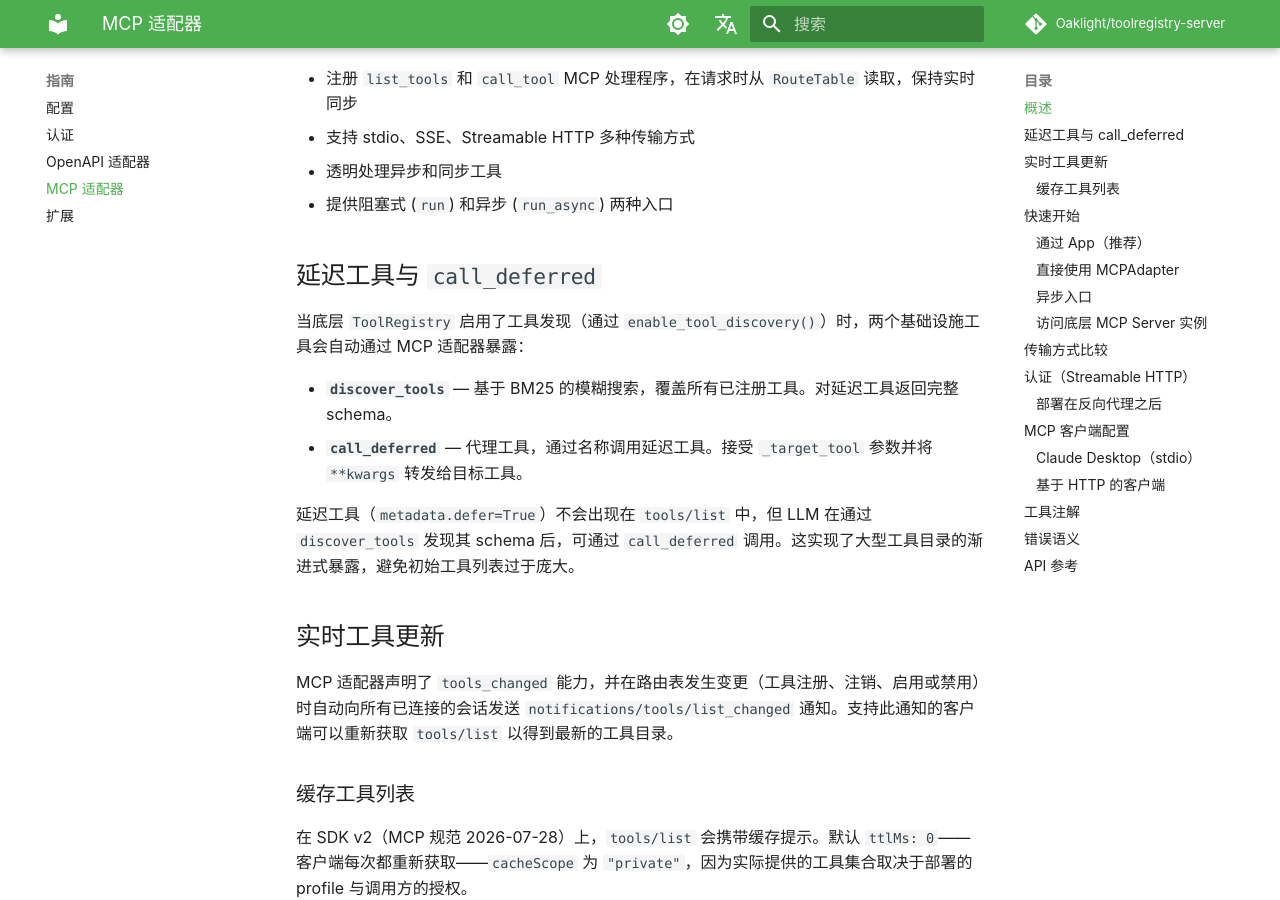
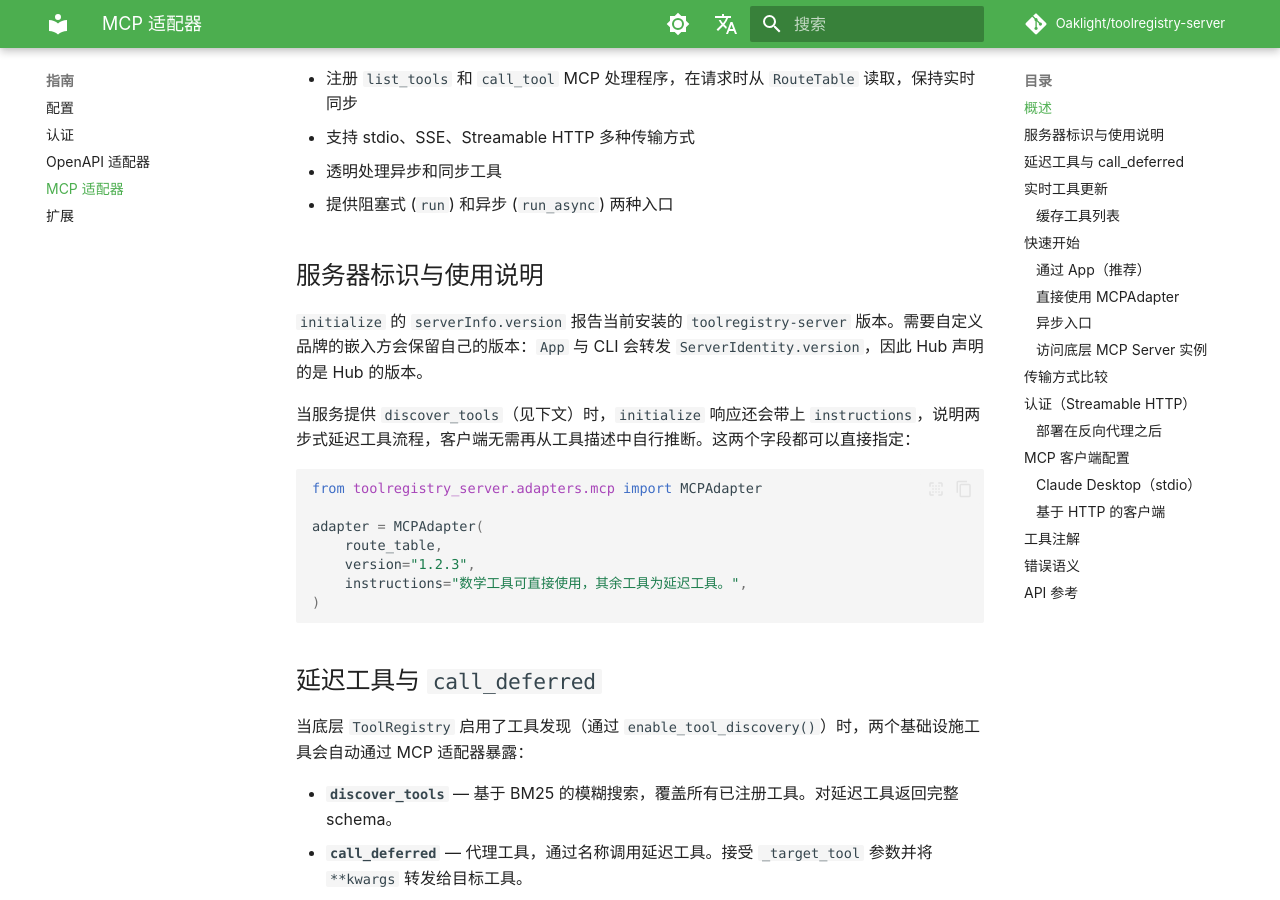
Before and after one commit to Oaklight/toolregistry-server, an MkDocs documentation site: the page built from docs/guides/mcp.md, in a window 1280 px wide and 900 px high, scrolled down 364 px. Built offline with MkDocs 1.6.1 and Material for MkDocs 9.7.7, drawn with Linux system fonts in a browser that asks for light colours; some web fonts are replaced; comment, search, counter and statistics services are not loaded.

Commit message:
docs: serverInfo 版本与使用说明（#79）及连接跟踪（#108）

````diff
--- a/docs/guides/mcp.md
+++ b/docs/guides/mcp.md
@@ -10,6 +10,22 @@ MCP 适配器通过 [模型上下文协议](https://modelcontextprotocol.io/)
 - 支持 stdio、SSE、Streamable HTTP 多种传输方式
 - 透明处理异步和同步工具
 - 提供阻塞式 (`run`) 和异步 (`run_async`) 两种入口
+
+## 服务器标识与使用说明
+
+`initialize` 的 `serverInfo.version` 报告当前安装的 `toolregistry-server` 版本。需要自定义品牌的嵌入方会保留自己的版本：`App` 与 CLI 会转发 `ServerIdentity.version`，因此 Hub 声明的是 Hub 的版本。
+
+当服务提供 `discover_tools`（见下文）时，`initialize` 响应还会带上 `instructions`，说明两步式延迟工具流程，客户端无需再从工具描述中自行推断。这两个字段都可以直接指定：
+
+```python
+from toolregistry_server.adapters.mcp import MCPAdapter
+
+adapter = MCPAdapter(
+    route_table,
+    version="1.2.3",
+    instructions="数学工具可直接使用，其余工具为延迟工具。",
+)
+```
 
 ## 延迟工具与 `call_deferred`
 
````
Also changed, not shown: docs/changelog.md (+2 -0 lines).
